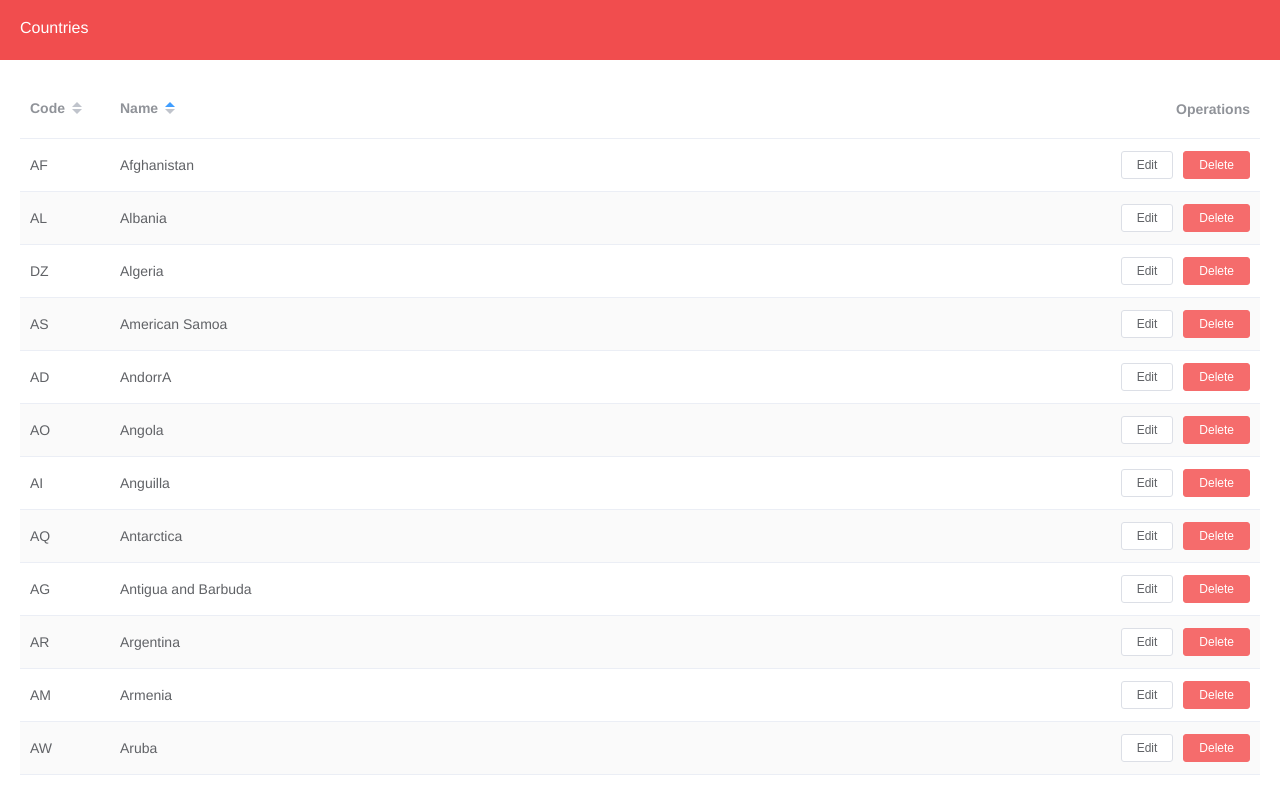
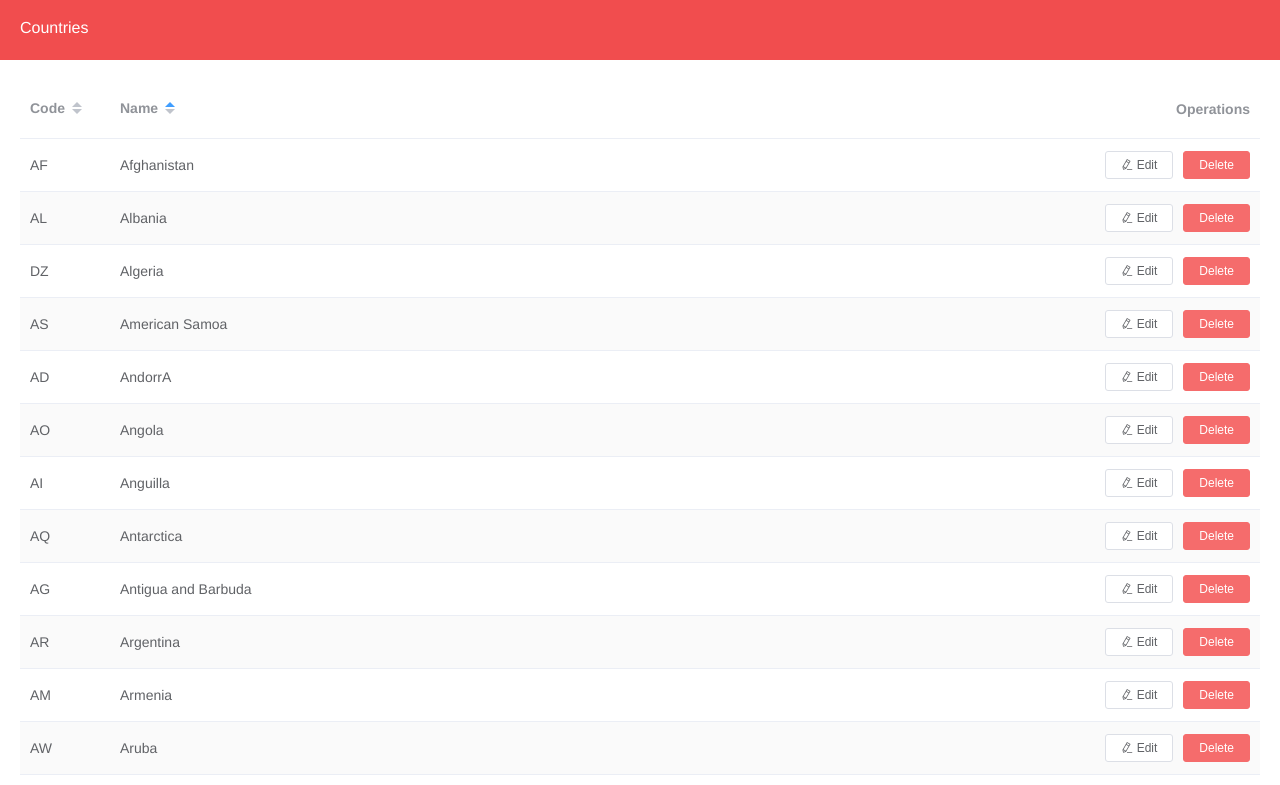
Before and after one commit to iamtstark/vue-countries, a Vue app: page / in a window 1280 px wide. Shown: the top 785 px of the page. Built offline with nearby package versions, Linux system fonts and the light colour scheme.

Commit message:
'edit mode' - conditionally show input fields (or spans) and change input button.

```diff
--- a/src/components/CountriesTable.vue
+++ b/src/components/CountriesTable.vue
@@ -2,17 +2,25 @@
     <el-table :data="getAllCountries" :default-sort = "{ prop: 'name', order: 'ascending' }" style="width: 100%" stripe>
         <el-table-column label="Code" prop="code" width="90px" sortable>
             <template slot-scope="scope">
-                <span>{{ scope.row.code }}</span>
+                <div v-if="getIsRowInEditMode(scope)">
+                    <el-input placeholder="Code" v-model="codeInput"></el-input>
+                </div>
+                <span v-else>{{ scope.row.code }}</span>
             </template>
         </el-table-column>
         <el-table-column label="Name" prop="name" sortable>
             <template slot-scope="scope">
-                <span>{{ scope.row.name }}</span>
+                <div v-if="getIsRowInEditMode(scope)">
+                    <el-input placeholder="Country name" v-model="nameInput"></el-input>
+                </div>
+                <span v-else>{{ scope.row.name }}</span>
             </template>
         </el-table-column>
-        <el-table-column label="Operations" align="right" width="180px">
+        <el-table-column label="Operations" align="right" width="200px">
             <template slot-scope="scope">
-                <el-button size="mini" @click="handlerToDo(scope.$index, scope.row)">Edit</el-button>
+                <el-button :class="{ 'el-button--primary' : getIsRowInEditMode(scope) }" size="mini" @click="onClickEdit(scope.row)">
+                    <i class="el-icon-edit"></i> {{ getIsRowInEditMode(scope) ? 'Submit' : 'Edit' }}
+                </el-button>
                 <el-button size="mini" type="danger" @click="handlerToDo(scope.$index, scope.row)">Delete</el-button>
             </template>
         </el-table-column>
@@ -23,8 +31,27 @@
     import { mapGetters } from 'vuex';
     export default {
       name: 'CountriesTable',
+      data() {
+        return {
+          codeInput: '',
+          nameInput: '',
+          editingCountryCode: ''
+        }
+      },
       methods: {
-        // ToDo
+        getIsRowInEditMode(scope) {
+          return (scope.row.code === this.editingCountryCode);
+        },
+        onClickEdit({ code, name }) {
+          this.editingCountryCode = ((!this.editingCountryCode) ? code : ''); // toggle
+          if (!this.editingCountryCode) {
+            // submitting edit
+            /* eslint-disable */ console.log(`Test - SUBMITTING edit for country: ${name}`);
+            return;
+          }
+          this.codeInput = code;
+          this.nameInput = name;
+        }
       },
       computed: {
         ...mapGetters([ 'getAllCountries' ]),
```
